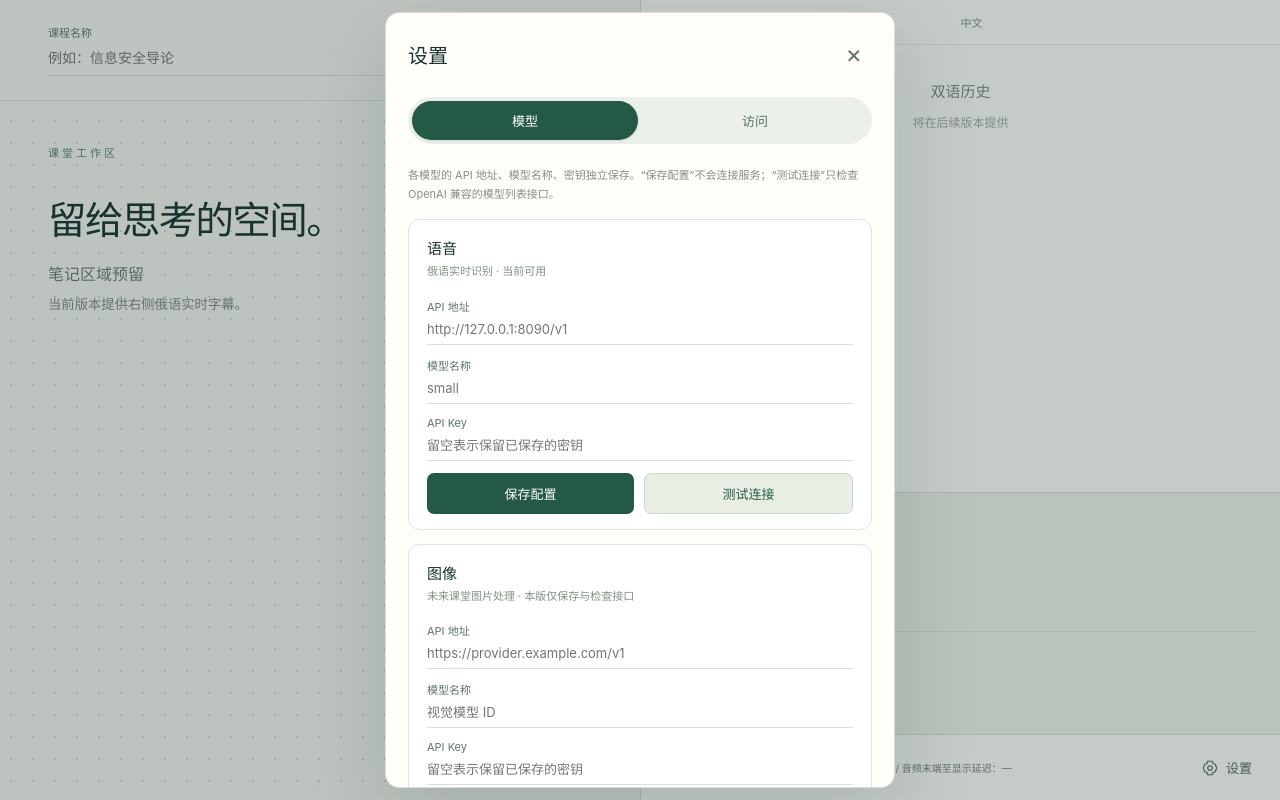
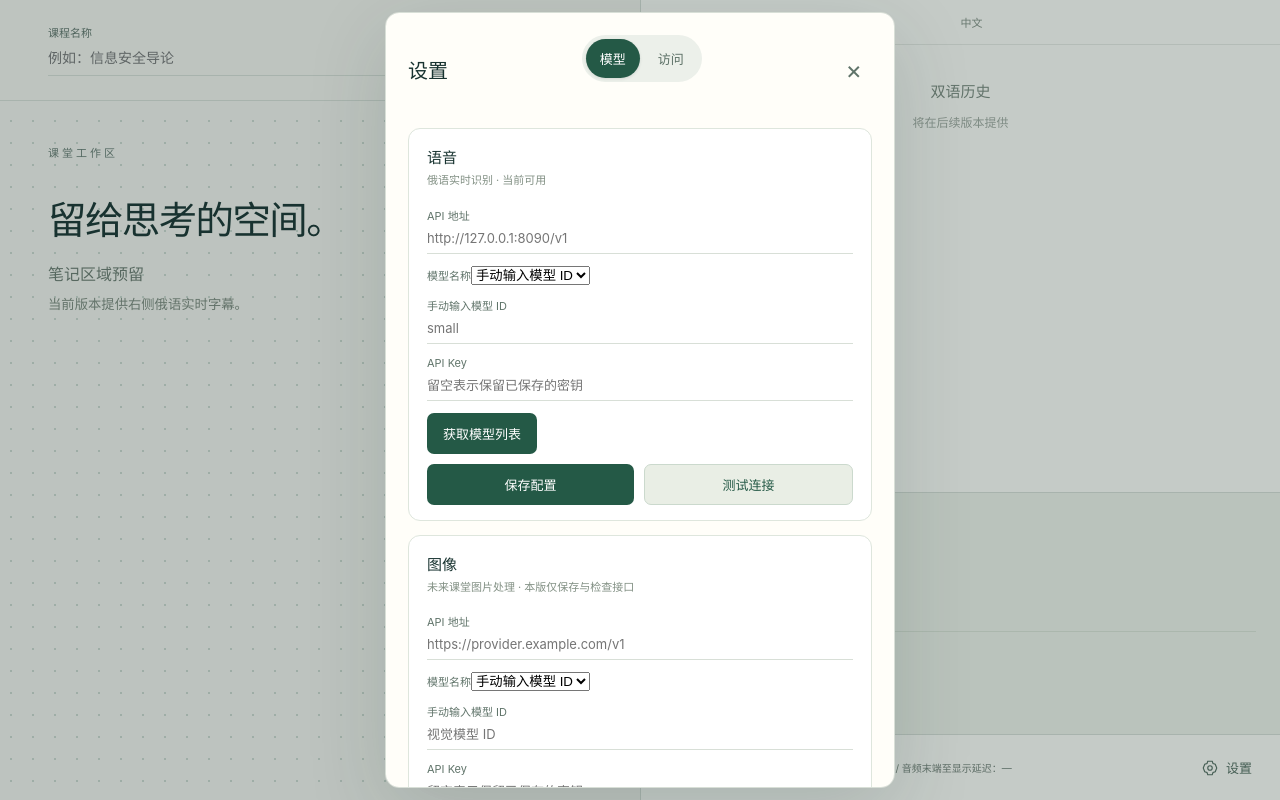
Before and after one commit to Ran-ying/ru-class, a website: page apps/web/index.html in a window 1280 px wide. Both pictures are taken after a click on the button "设置". Drawn offline with Linux system fonts and the light colour scheme; no server answers.

Commit message:
ui: move settings pills between heading and close, add model list selector and manual fallback

```diff
--- a/apps/web/index.html
+++ b/apps/web/index.html
@@ -1,41 +1,47 @@
 <!doctype html>
-<html lang="zh-CN"><head><meta charset="utf-8"><meta name="viewport" content="width=device-width,initial-scale=1"><title>RU-Class · v0.1.3</title><link rel="stylesheet" href="/style.css"></head>
+<html lang="zh-CN"><head><meta charset="utf-8"><meta name="viewport" content="width=device-width,initial-scale=1"><title>RU-Class · v0.1.4</title><link rel="stylesheet" href="/style.css"></head>
 <body>
 <main><section class="notes"><div class="workspace-top"><label>课程名称<input id="lesson" maxlength="120" placeholder="例如：信息安全导论"></label></div><div class="notes-placeholder"><span class="eyebrow">课堂工作区</span><h1>留给思考的空间。</h1><p>笔记区域预留</p><small>当前版本提供右侧俄语实时字幕。</small></div></section>
 <section class="transcription" aria-label="课堂转写">
 <section class="history"><div class="history-title"><span>俄语</span><span>中文</span></div><div class="empty"><span>双语历史</span><p>将在后续版本提供</p></div></section>
 <section class="live"><div class="ru"><span class="label">RU</span><div id="connection-state" role="status"><p id="status">尚未连接</p><small id="worker">等待语音识别 API</small></div><p id="ru" lang="ru" aria-live="polite" hidden>开始录音后，俄语字幕将在这里更新。</p></div><p id="error" role="alert"></p><div class="zh"><span class="label">ZH</span><p>实时中文翻译 · 后续版本</p></div></section>
 <footer class="bottom-toolbar" aria-label="录音控制"><button id="record" type="button">开始录音</button><output id="duration" aria-label="录音时长">00:00</output><small id="latency">窗口跨度 / 推理耗时 / 音频末端至显示延迟：—</small><button id="settings-open" class="settings-button" type="button" aria-label="设置" aria-haspopup="dialog"><svg viewBox="0 0 24 24" width="18" height="18" fill="none" stroke="currentColor" stroke-width="1.5" aria-hidden="true"><path d="M9 3h6l1 3 3 1 2 5-2 5-3 1-1 3H9l-1-3-3-1-2-5 2-5 3-1z"/><circle cx="12" cy="12" r="3"/></svg><span>设置</span></button></footer></section></main><dialog id="settings" aria-labelledby="settings-title">
-  <div class="settings-heading"><h2 id="settings-title">设置</h2><form method="dialog"><button class="close-button" aria-label="关闭设置">×</button></form></div>
-  <div class="settings-tabs" role="tablist" aria-label="设置分类">
-    <button type="button" class="settings-tab" id="tab-models" role="tab" aria-selected="true" aria-controls="panel-models">模型</button>
-    <button type="button" class="settings-tab" id="tab-access" role="tab" aria-selected="false" aria-controls="panel-access" tabindex="-1">访问</button>
+  <div class="settings-heading">
+    <h2 id="settings-title">设置</h2>
+    <div class="settings-tabs" role="tablist" aria-label="设置分类">
+      <button type="button" class="settings-tab" id="tab-models" role="tab" aria-selected="true" aria-controls="panel-models">模型</button>
+      <button type="button" class="settings-tab" id="tab-access" role="tab" aria-selected="false" aria-controls="panel-access" tabindex="-1">访问</button>
+    </div>
+    <form method="dialog"><button class="close-button" aria-label="关闭设置" title="关闭设置">×</button></form>
   </div>
+  <div class="settings-body">
   <section id="panel-models" role="tabpanel" aria-labelledby="tab-models">
-    <p class="settings-help">各模型的 API 地址、模型名称、密钥独立保存。“保存配置”不会连接服务；“测试连接”只检查 OpenAI 兼容的模型列表接口。</p>
     <p id="models-unavailable" hidden class="settings-help">公网模式不在浏览器中修改模型服务配置，请编辑服务器私有 config.json。</p>
     <div id="model-cards">
       <form class="model-card" id="model-speech">
         <h3>语音</h3><p class="model-purpose">俄语实时识别 · 当前可用</p>
         <label>API 地址<input id="speech-url" type="url" required placeholder="http://127.0.0.1:8090/v1"></label>
-        <label>模型名称<input id="speech-model" required placeholder="small"></label>
+        <label>模型名称<select id="speech-model-select" aria-label="speech 可用模型"><option value="__manual__">手动输入模型 ID</option></select></label><label id="speech-model-manual-wrap">手动输入模型 ID<input id="speech-model" required placeholder="small"></label>
         <label>API Key<input id="speech-key" type="password" autocomplete="off" placeholder="留空表示保留已保存的密钥"></label>
+        <div class="model-discovery"><button type="button" class="secondary" id="speech-list">获取模型列表</button><span id="speech-model-count" role="status"></span></div>
         <div class="model-actions"><button type="submit" id="speech-save">保存配置</button><button type="button" class="secondary" id="speech-test">测试连接</button></div>
         <p id="speech-feedback" class="model-feedback" role="status"></p>
       </form>
       <form class="model-card" id="model-image">
         <h3>图像</h3><p class="model-purpose">未来课堂图片处理 · 本版仅保存与检查接口</p>
         <label>API 地址<input id="image-url" type="url" required placeholder="https://provider.example.com/v1"></label>
-        <label>模型名称<input id="image-model" required placeholder="视觉模型 ID"></label>
+        <label>模型名称<select id="image-model-select" aria-label="image 可用模型"><option value="__manual__">手动输入模型 ID</option></select></label><label id="image-model-manual-wrap">手动输入模型 ID<input id="image-model" required placeholder="视觉模型 ID"></label>
         <label>API Key<input id="image-key" type="password" autocomplete="off" placeholder="留空表示保留已保存的密钥"></label>
+        <div class="model-discovery"><button type="button" class="secondary" id="image-list">获取模型列表</button><span id="image-model-count" role="status"></span></div>
         <div class="model-actions"><button type="submit" id="image-save">保存配置</button><button type="button" class="secondary" id="image-test">测试连接</button></div>
         <p id="image-feedback" class="model-feedback" role="status"></p>
       </form>
       <form class="model-card" id="model-text">
         <h3>文字</h3><p class="model-purpose">未来 DeepSeek 断句与翻译 · 本版仅保存与检查接口</p>
         <label>API 地址<input id="text-url" type="url" required placeholder="https://provider.example.com/v1"></label>
-        <label>模型名称<input id="text-model" required placeholder="文字模型 ID"></label>
+        <label>模型名称<select id="text-model-select" aria-label="text 可用模型"><option value="__manual__">手动输入模型 ID</option></select></label><label id="text-model-manual-wrap">手动输入模型 ID<input id="text-model" required placeholder="文字模型 ID"></label>
         <label>API Key<input id="text-key" type="password" autocomplete="off" placeholder="留空表示保留已保存的密钥"></label>
+        <div class="model-discovery"><button type="button" class="secondary" id="text-list">获取模型列表</button><span id="text-model-count" role="status"></span></div>
         <div class="model-actions"><button type="submit" id="text-save">保存配置</button><button type="button" class="secondary" id="text-test">测试连接</button></div>
         <p id="text-feedback" class="model-feedback" role="status"></p>
       </form>
@@ -46,4 +52,5 @@
     <p id="local-access-help" class="settings-help">当前为本机模式。浏览器身份验证自动处理，无需输入站点令牌。</p>
     <form id="site-auth" hidden><label>站点访问令牌<input id="site-token" type="password" autocomplete="off" minlength="24" placeholder="请输入服务器设置的访问令牌" required></label><p class="settings-help">公网模式使用 HTTPS/WSS。站点令牌只保存在当前标签页；模型 API Key 只在服务器端保存。</p><button type="submit">保存访问令牌</button><p id="site-feedback" role="status"></p></form>
   </section>
+  </div>
 </dialog><script type="module" src="/app.js"></script></body></html>
```
